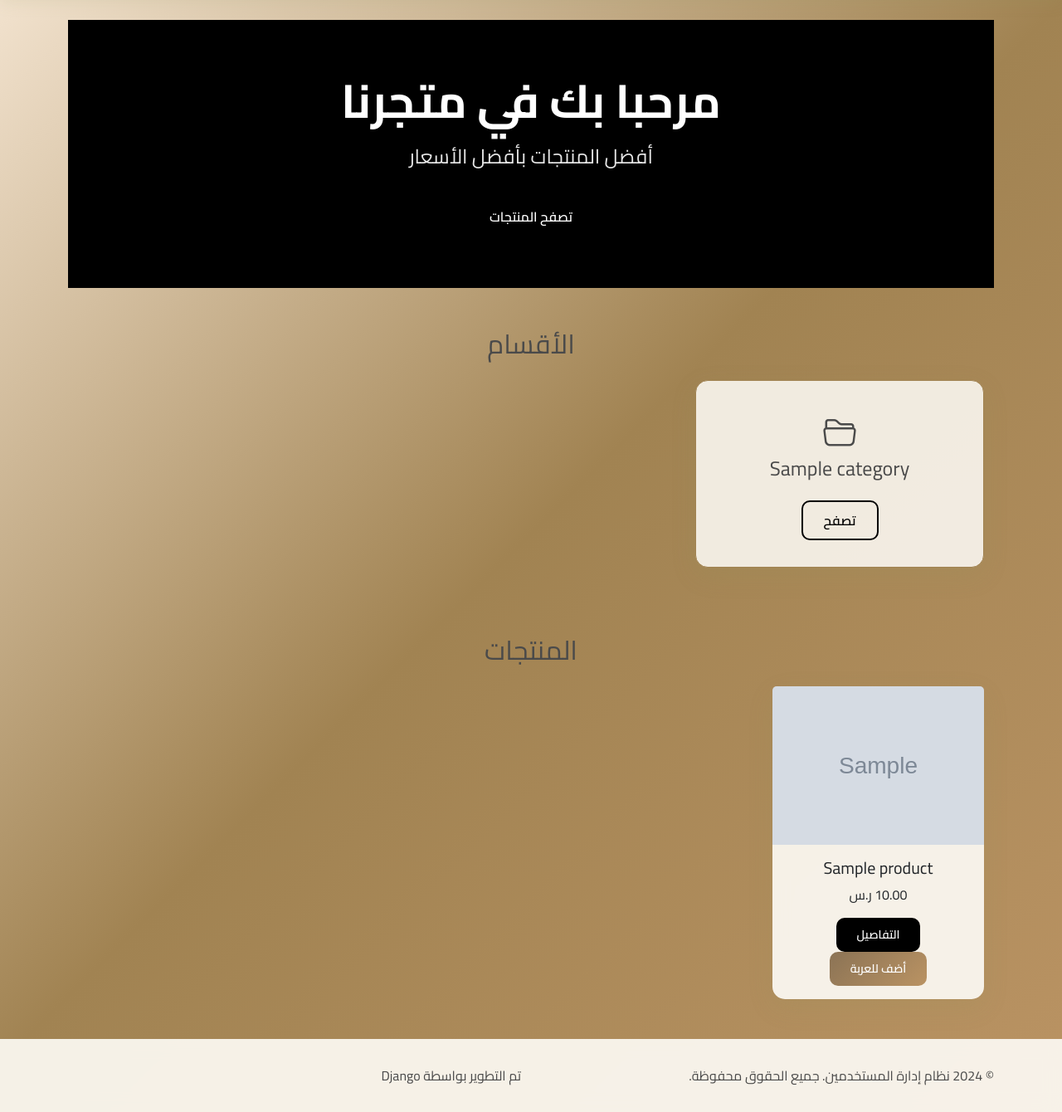
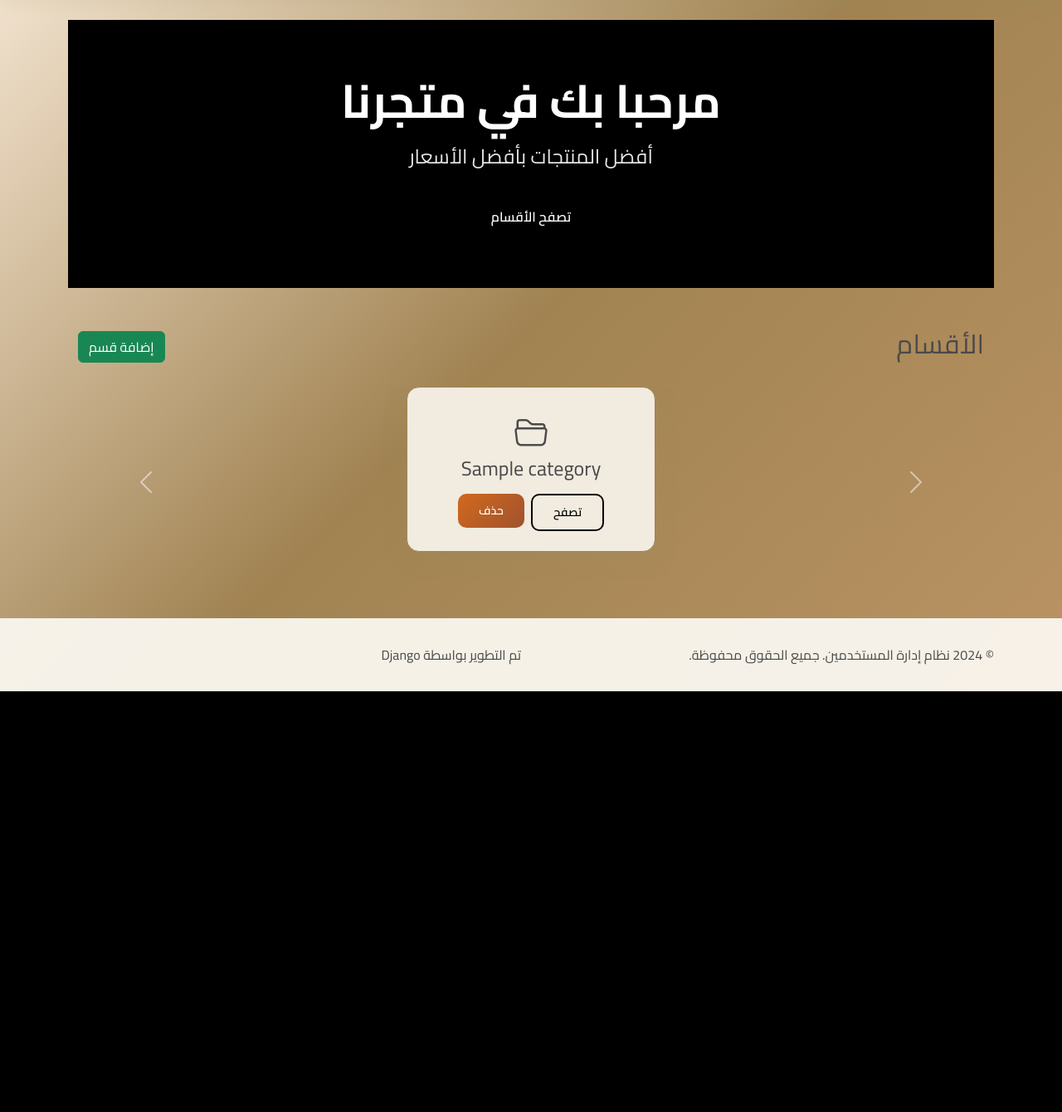
Before and after one commit to mouyadlahalabi/Store2, a Django app: page /store/my-store/ in a window 1280 px wide. Shown: the part 56-1396 px from the top of the page at 83% size. After the commit the page ends 889 px from the top, so only its background shows below. Run offline with Django 5.2, Linux system fonts and the light colour scheme; tables that the repository leaves empty hold one stand-in row (values such as "Sample post"); grey boxes marked "Sample" are stand-in pictures.

Commit message:
Update models, views, forms, templates and migrations

```diff
--- a/user_management_system/stores/models.py
+++ b/user_management_system/stores/models.py
@@ -14,6 +14,7 @@ class Product(models.Model):
     price = models.DecimalField(max_digits=10, decimal_places=2)
     image = models.ImageField(upload_to="products/", blank=True, null=True)
     stock = models.PositiveIntegerField(default=0)
+    sizes = models.CharField(max_length=200, blank=True, help_text="مثال: S, M, L, XL")
     created_at = models.DateTimeField(auto_now_add=True)
 
     def __str__(self):
--- a/user_management_system/stores/templates/stores/store_front.html
+++ b/user_management_system/stores/templates/stores/store_front.html
@@ -8,51 +8,51 @@
     <div class="container">
         <h1 class="hero-title">مرحبا بك في متجرنا</h1>
         <p class="hero-subtitle">أفضل المنتجات بأفضل الأسعار</p>
-            <a href="#products" class="btn btn-primary">تصفح المنتجات</a>
+        <a href="#categories" class="btn btn-primary">تصفح الأقسام</a>
     </div>
 </section>
 
-    <!-- Categories Section -->
-    <section class="my-5">
+<!-- Categories Section with Carousel -->
+<section id="categories" class="my-5">
     <div class="container">
-            <h2 class="mb-4 text-center">الأقسام</h2>
-            <div class="row g-4">
+        <div class="d-flex justify-content-between align-items-center mb-4">
+            <h2 class="text-center">الأقسام</h2>
+            <a href="{% url 'stores:add_category' %}" class="btn btn-success">إضافة قسم</a>
+        </div>
+
+        {% if categories %}
+        <div id="categoriesCarousel" class="carousel slide" data-bs-ride="carousel">
+            <div class="carousel-inner">
                 {% for category in categories %}
-                <div class="col-md-4">
-                    <div class="dashboard-card text-center">
+                <div class="carousel-item {% if forloop.first %}active{% endif %}">
+                    <div class="d-flex justify-content-center">
+                        <div class="dashboard-card text-center p-4" style="min-width: 300px;">
                             <i class="bi bi-folder2-open fs-1 mb-3"></i>
                             <h4>{{ category.name }}</h4>
-                        <a href="{% url 'store:category_detail' category.id %}" class="btn btn-outline-primary mt-3">تصفح</a>
-                    </div>
-                </div>
-                {% empty %}
-                <p class="text-center">لا توجد أقسام بعد.</p>
-                {% endfor %}
-            </div>
-        </div>
-    </section>
-
-    <!-- Products Section -->
-    <section id="products" class="my-5">
-        <div class="container">
-            <h2 class="mb-4 text-center">المنتجات</h2>
-            <div class="row g-4">
-                {% for product in products %}
-                <div class="col-md-3 col-sm-6">
-                    <div class="card h-100">
-                        <img src="{{ product.image.url }}" class="card-img-top" alt="{{ product.name }}">
-                        <div class="card-body text-center">
-                            <h5 class="card-title">{{ product.name }}</h5>
-                            <p class="card-text">{{ product.price }} ر.س</p>
-                            <a href="{% url 'store:product_detail' product.id %}" class="btn btn-primary btn-sm">التفاصيل</a>
-                            <a href="{% url 'cart:add_to_cart' product.id %}" class="btn btn-secondary btn-sm">أضف للعربة</a>
+                            <div class="d-flex justify-content-center gap-2 mt-3">
+                                <a href="{% url 'stores:category_detail' category.id %}" class="btn btn-outline-primary btn-sm">تصفح</a>
+                                <form action="{% url 'stores:delete_category' category.id %}" method="post" onsubmit="return confirm('هل أنت متأكد من حذف هذا القسم؟');">
+                                    {% csrf_token %}
+                                    <button type="submit" class="btn btn-danger btn-sm">حذف</button>
+                                </form>
                             </div>
                         </div>
                     </div>
-                {% empty %}
-                <p class="text-center">لا توجد منتجات حاليا.</p>
+                </div>
                 {% endfor %}
             </div>
+            <button class="carousel-control-prev" type="button" data-bs-target="#categoriesCarousel" data-bs-slide="prev">
+                <span class="carousel-control-prev-icon" aria-hidden="true"></span>
+                <span class="visually-hidden">السابق</span>
+            </button>
+            <button class="carousel-control-next" type="button" data-bs-target="#categoriesCarousel" data-bs-slide="next">
+                <span class="carousel-control-next-icon" aria-hidden="true"></span>
+                <span class="visually-hidden">التالي</span>
+            </button>
+        </div>
+        {% else %}
+        <p class="text-center">لا توجد أقسام بعد.</p>
+        {% endif %}
     </div>
 </section>
 {% endblock %}
--- a/user_management_system/stores/urls.py
+++ b/user_management_system/stores/urls.py
@@ -1,4 +1,3 @@
-# store/urls.py
 from django.urls import path
 from . import views
 
@@ -6,6 +5,10 @@ app_name = "stores"
 
 urlpatterns = [
     path("my-store/", views.store_front, name="store_front"),
-    path("category/<int:pk>/", views.category_detail, name="category_detail"),
-    path("product/<int:pk>/", views.product_detail, name="product_detail"),
+    path("category/<int:id>/", views.category_detail, name="category_detail"),
+    path("product/<int:id>/", views.product_detail, name="product_detail"),
+    path("product/<int:id>/edit/", views.product_edit, name="product_edit"),
+    path("product/<int:id>/delete/", views.product_delete, name="product_delete"),
+    path("add-category/", views.add_category, name="add_category"),
+    path("category/delete/<int:id>/", views.delete_category, name="delete_category"),
 ]
--- a/user_management_system/stores/views.py
+++ b/user_management_system/stores/views.py
@@ -1,5 +1,9 @@
 from django.shortcuts import render, get_object_or_404
 from .models import Product, Category
+from django.shortcuts import render, redirect
+from .models import Category
+from .forms import CategoryForm , ProductForm
+
 
 # صفحة الواجهة الرئيسية للمتجر
 def store_front(request):
@@ -12,17 +16,76 @@ def store_front(request):
 
 
 # صفحة تفاصيل القسم (يعرض منتجات القسم)
-def category_detail(request, pk):
-    category = get_object_or_404(Category, pk=pk)
-    products = category.products.all()
+# views.py
+
+
+def category_detail(request, id):
+    category = get_object_or_404(Category, id=id)
+    products = Product.objects.filter(category=category)
+
+    if request.method == "POST":
+        form = ProductForm(request.POST, request.FILES)
+        if form.is_valid():
+            product = form.save(commit=False)
+            product.category = category
+            product.save()
+            return redirect("stores:category_detail", id=category.id)  # 👈 مهم: Redirect بعد الحفظ
+    else:
+        form = ProductForm()
+
     return render(request, "stores/category_detail.html", {
         "category": category,
-        "products": products
+        "products": products,
+        "form": form,
     })
 
+
+
 # صفحة تفاصيل المنتج
-def product_detail(request, pk):
-    product = get_object_or_404(Product, pk=pk)
+def product_detail(request, id):
+    product = get_object_or_404(Product, id=id)
     return render(request, "stores/product_detail.html", {
         "product": product
     })
+
+
+
+def add_category(request):
+    if request.method == "POST":
+        form = CategoryForm(request.POST)
+        if form.is_valid():
+            form.save()
+            return redirect('stores:store_front')  # بعد الإضافة ارجع للواجهة الرئيسية
+    else:
+        form = CategoryForm()
+
+    return render(request, "stores/add_category.html", {
+        "form": form
+    })
+from django.shortcuts import redirect, get_object_or_404
+from .models import Category
+
+def delete_category(request, id):
+    category = get_object_or_404(Category, id=id)
+    category.delete()
+    return redirect('stores:store_front')  # إعادة التوجيه بعد الحذف
+
+
+
+def product_edit(request, id):
+    product = get_object_or_404(Product, id=id)
+    if request.method == "POST":
+        form = ProductForm(request.POST, request.FILES, instance=product)
+        if form.is_valid():
+            form.save()
+            return redirect("stores:product_detail", id=product.id)
+    else:
+        form = ProductForm(instance=product)
+    return render(request, "stores/product_form.html", {"form": form, "product": product})
+
+def product_delete(request, id):
+    product = get_object_or_404(Product, id=id)
+    if request.method == "POST":
+        product.delete()
+        return redirect("stores:category_detail", id=product.category.id)
+    return render(request, "stores/product_confirm_delete.html", {"product": product})
--- a/user_management_system/users/templates/users/edit_store.html
+++ b/user_management_system/users/templates/users/edit_store.html
@@ -120,7 +120,8 @@
                     {% endif %}
 
                     <div class="d-grid gap-2 d-md-flex justify-content-md-end">
-                        <a href="{% url 'store_detail' store.id %}" class="btn btn-outline-secondary me-md-2">إلغاء</a>
+                        <a href="{% url 'store_detail' %}
+" class="btn btn-outline-secondary me-md-2">إلغاء</a>
                         <button type="submit" class="btn btn-primary">
                             <i class="bi bi-check-lg me-2"></i>حفظ التغييرات
                         </button>
```
Also changed, not shown: user_management_system/stores/forms.py (added, +15 -0 lines), user_management_system/stores/templates/stores/add_category.html (added, +14 -0 lines), user_management_system/stores/templates/stores/category_detail.html (+33 -22 lines), user_management_system/stores/templates/stores/product_confirm_delete.html (added, +16 -0 lines), user_management_system/stores/templates/stores/product_detail.html (+34 -1 lines), user_management_system/stores/templates/stores/product_form.html (added, +16 -0 lines), user_management_system/users/templates/users/dashboard.html (+5 -5 lines), user_management_system/stores/migrations/0002_product_sizes.py (added). Lines whose indentation alone changed are shown as unchanged.
